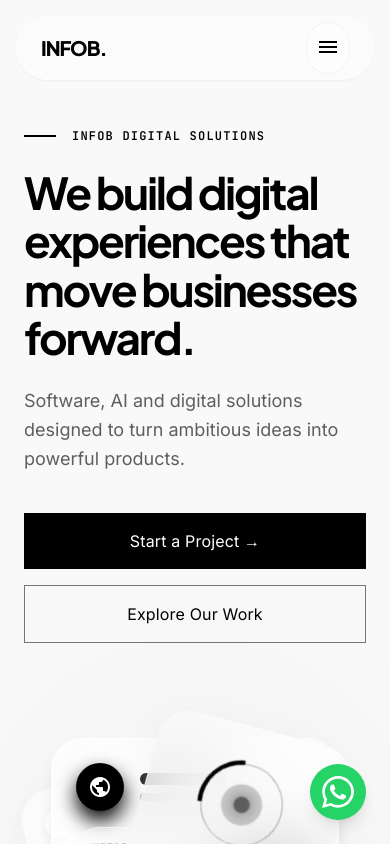
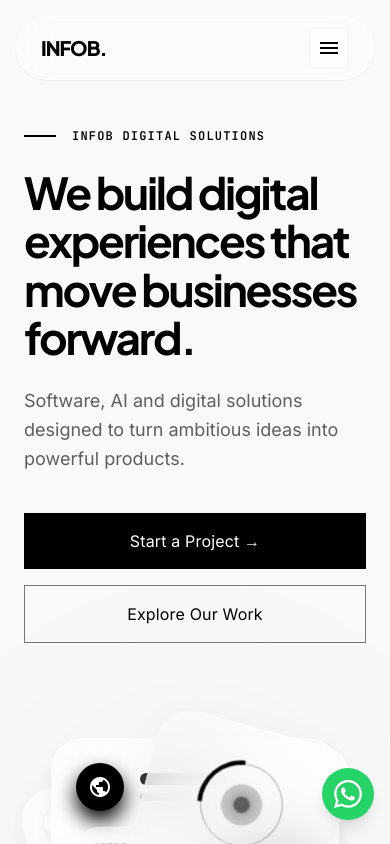
Before and after one commit to Mohsahal/business-portfolio, a React (Vite) app: page / in a window 390 px wide. Shown: the top 844 px of the page. Built offline with nearby package versions, Linux system fonts and the light colour scheme.

Commit message:
fix: mobile responsive adjustments for whatsapp icon

```diff
--- a/src/components/layout/Navbar.jsx
+++ b/src/components/layout/Navbar.jsx
@@ -69,10 +69,10 @@ export default function Navbar() {
         {/* Mobile Menu Button */}
         <button
           onClick={() => setMobileMenuOpen(!mobileMenuOpen)}
-          className="md:hidden text-primary p-2 focus:outline-none bg-white/50 rounded-full border border-outline-variant/20"
+          className="md:hidden flex items-center justify-center w-10 h-10 text-primary focus:outline-none bg-white/50  border border-outline-variant/20"
           aria-label="Toggle navigation menu"
         >
-          <span className="material-symbols-outlined text-2xl mt-1">
+          <span className="material-symbols-outlined text-2xl leading-none">
             {mobileMenuOpen ? "close" : "menu"}
           </span>
         </button>
--- a/src/components/ui/WhatsAppFloat.jsx
+++ b/src/components/ui/WhatsAppFloat.jsx
@@ -2,7 +2,7 @@ import React from 'react';
 
 export default function WhatsAppFloat() {
   return (
-    <div className="fixed bottom-6 right-6 md:bottom-8 md:right-8 z-[100] group">
+    <div className="fixed bottom-[max(1.5rem,env(safe-area-inset-bottom))] right-4 md:bottom-8 md:right-8 z-[100] group">
       {/* Pulsing background effect */}
       <div className="absolute inset-0 bg-[#25D366] rounded-full animate-ping opacity-25 group-hover:opacity-0 transition-opacity duration-300"></div>
 
@@ -11,10 +11,10 @@ export default function WhatsAppFloat() {
         href="https://wa.me/917306093151"
         target="_blank"
         rel="noopener noreferrer"
-        className="relative bg-[#25D366] text-white p-3 md:p-4 rounded-full shadow-lg hover:scale-110 hover:shadow-2xl transition-all duration-300 flex items-center justify-center"
+        className="relative bg-[#25D366] text-white p-3 md:p-4 rounded-full shadow-lg hover:scale-110 hover:shadow-2xl transition-transform duration-300 flex items-center justify-center"
         aria-label="Chat on WhatsApp"
       >
-        <svg viewBox="0 0 24 24" width="32" height="32" fill="currentColor">
+        <svg viewBox="0 0 24 24" className="w-7 h-7 md:w-8 md:h-8" fill="currentColor">
           <path d="M17.472 14.382c-.297-.149-1.758-.867-2.03-.967-.273-.099-.471-.148-.67.15-.197.297-.767.966-.94 1.164-.173.199-.347.223-.644.075-.297-.15-1.255-.463-2.39-1.475-.888-.788-1.489-1.761-1.663-2.059-.173-.297-.018-.458.13-.606.134-.133.298-.347.446-.52.149-.174.198-.298.298-.497.099-.198.05-.371-.025-.52-.075-.149-.669-1.612-.916-2.207-.242-.579-.487-.5-.669-.51-.173-.008-.371-.01-.57-.01-.198 0-.52.074-.792.372-.272.297-1.04 1.016-1.04 2.479 0 1.462 1.065 2.875 1.213 3.074.149.198 2.096 3.2 5.077 4.487.709.306 1.262.489 1.694.625.712.227 1.36.195 1.871.118.571-.085 1.758-.719 2.006-1.413.248-.694.248-1.289.173-1.413-.074-.124-.272-.198-.57-.347m-5.421 7.403h-.004a9.87 9.87 0 01-5.031-1.378l-.361-.214-3.741.982.998-3.648-.235-.374a9.86 9.86 0 01-1.51-5.26c.001-5.45 4.436-9.884 9.888-9.884 2.64 0 5.122 1.03 6.988 2.898a9.825 9.825 0 012.893 6.994c-.003 5.45-4.437 9.884-9.885 9.884m8.413-18.297A11.815 11.815 0 0012.05 0C5.495 0 .16 5.335.157 11.892c0 2.096.547 4.142 1.588 5.945L.057 24l6.305-1.654a11.882 11.882 0 005.683 1.448h.005c6.554 0 11.89-5.335 11.893-11.893a11.821 11.821 0 00-3.48-8.413z" />
         </svg>
       </a>
```
